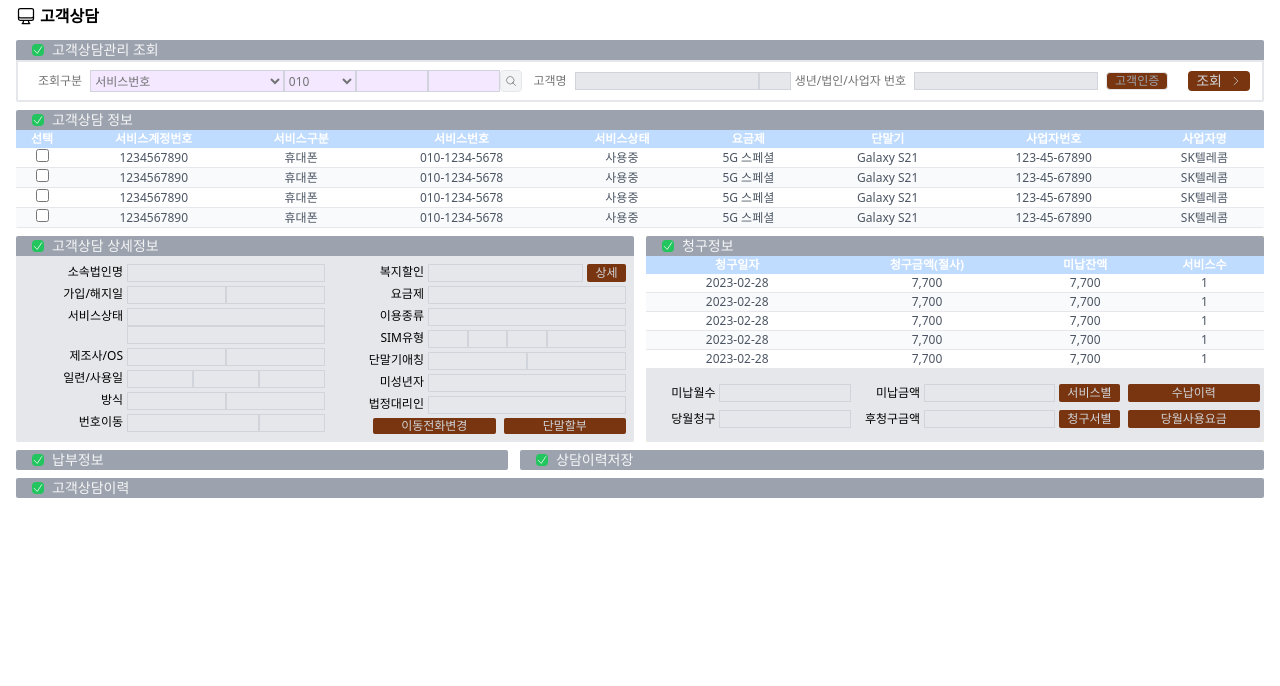
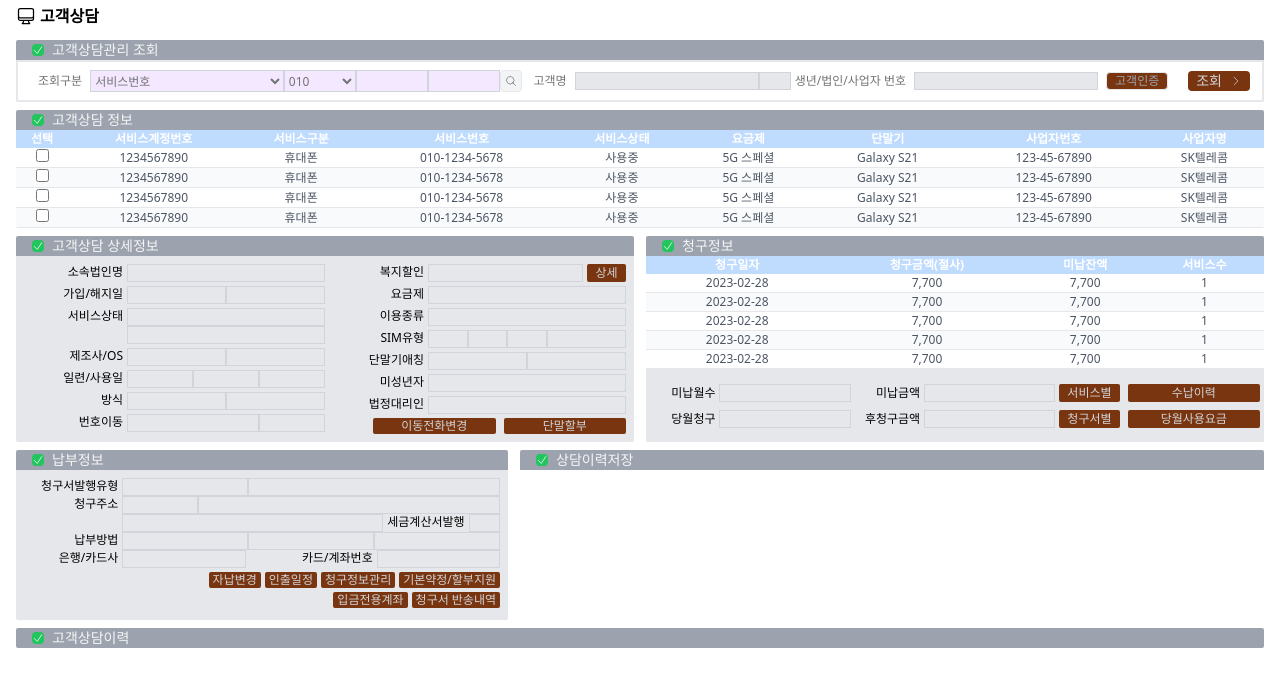
Before and after one commit to jinkihyeok/sk_practice, a React (Create React App) app: page / in a window 1280 px wide. Shown: the top 686 px of the page. Built offline with nearby package versions, Linux system fonts and the light colour scheme.

Commit message:
PaymentInfo UI

```diff
--- a/src/components/sections/PaymentInfo.tsx
+++ b/src/components/sections/PaymentInfo.tsx
@@ -4,7 +4,60 @@ import SectionHeader from "../common/SectionHeader";
 export default function PaymentInfo() {
     return (
         <div className="section-style col-span-2">
-           <SectionHeader title="납부정보" />
+            <SectionHeader title="납부정보"/>
+            <div className="flex flex-col items-center justify-start w-full p-2 text-xs bg-gray-200">
+                <div className="flex flex-col">
+                    <div className="flex flex-row gap-1">
+                        <h3 className="w-1/5 whitespace-nowrap text-end">청구서발행유형</h3>
+                        <div className="flex flex-row w-4/5">
+                            <input className="input-style w-1/3" type="text"/>
+                            <input className="input-style w-2/3" type="text"/>
+                        </div>
+                    </div>
+                    <div className="flex flex-row gap-1">
+                        <h3 className="w-1/5 whitespace-nowrap text-end">청구주소</h3>
+                        <div className="flex flex-col w-4/5">
+                            <div className="flex flex-row">
+                                <input className="input-style w-1/5" type="text"/>
+                                <input className="input-style w-4/5" type="text"/>
+                            </div>
+                            <div className="flex flex-row gap-1">
+                                <input className="input-style flex-grow" type="text"/>
+                                <h3 className="whitespace-nowrap text-end">세금계산서발행</h3>
+                                <input className="input-style w-1/12" type="text"/>
+                            </div>
+                        </div>
+                    </div>
+                    <div className="flex flex-row gap-1">
+                        <h3 className="w-1/5 whitespace-nowrap text-end">납부방법</h3>
+                        <div className="flex flex-row w-4/5">
+                            <input className="input-style w-1/3" type="text"/>
+                            <input className="input-style w-1/3" type="text"/>
+                            <input className="input-style w-1/3" type="text"/>
+                        </div>
+                    </div>
+                    <div className="flex flex-row gap-1">
+                        <h3 className="w-1/5 whitespace-nowrap text-end">은행/카드사</h3>
+                        <div className="w-4/5 flex flex-row gap-1">
+                            <input className="input-style w-1/3" type="text"/>
+                        <h3 className="whitespace-nowrap text-end w-1/3">카드/계좌번호</h3>
+                        <input className="input-style w-1/3" type="text"/>
+                        </div>
+                    </div>
+                </div>
+                <div className="flex flex-col w-full gap-1 py-1">
+                    <div className="flex flex-row justify-end gap-1">
+                        <button className="btn-style px-1">자납변경</button>
+                        <button className="btn-style px-1">인출일정</button>
+                        <button className="btn-style px-1">청구정보관리</button>
+                        <button className="btn-style px-1">기본약정/할부지원</button>
+                    </div>
+                    <div className="flex flex-row justify-end gap-1">
+                        <button className="btn-style px-1">입금전용계좌</button>
+                        <button className="btn-style px-1">청구서 반송내역</button>
+                    </div>
+                </div>
+            </div>
         </div>
     )
 }
```
